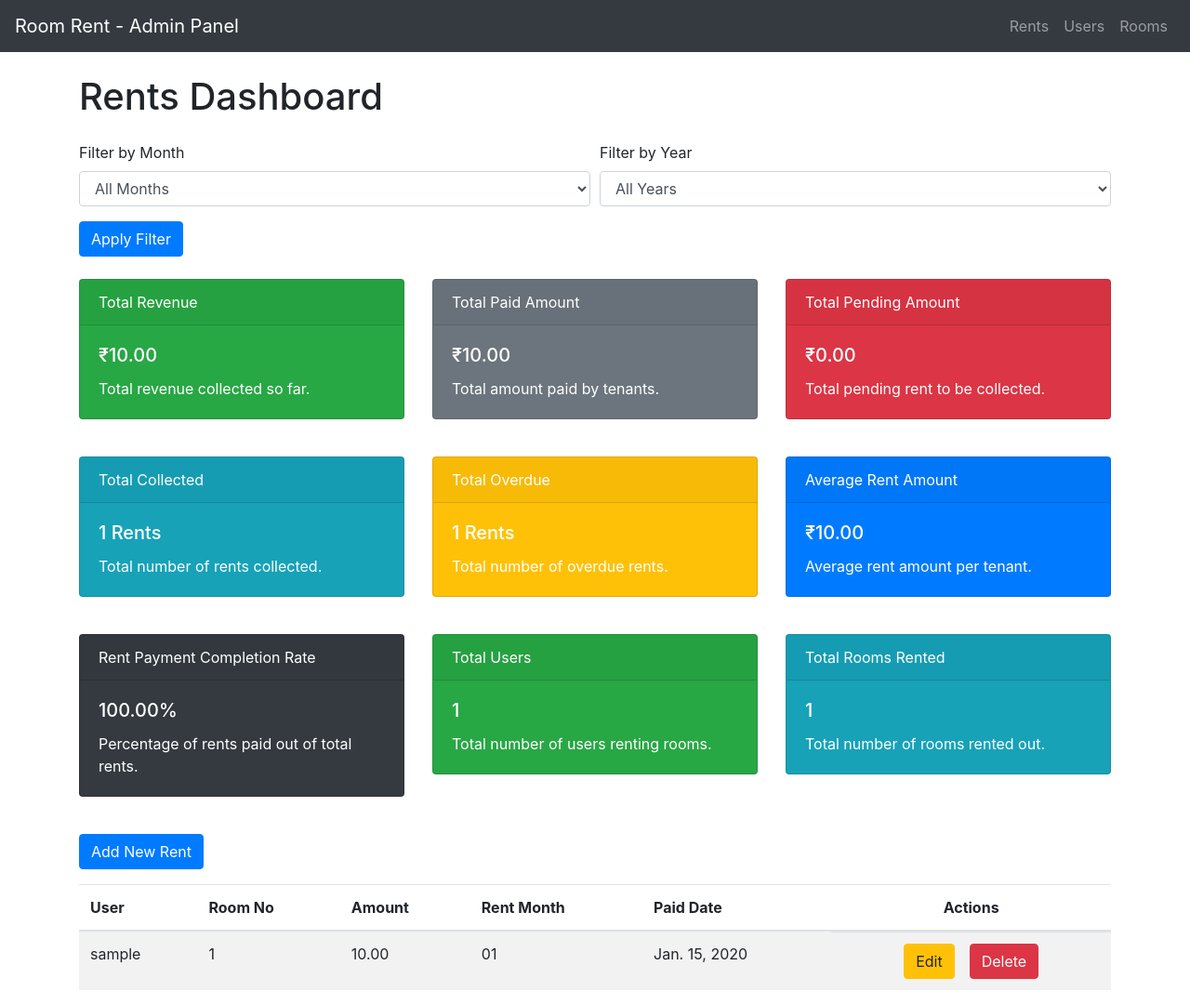
After one commit to yogeshbhagatcode/room_rent, a Django app: page /rents/dashboard/ in a window 1280 px wide. The commit adds this page. Shown: the whole page at 93% size. Run offline with Django 5.2, Linux system fonts and the light colour scheme; tables that the repository leaves empty hold one stand-in row (values such as "Sample post"); some libraries are stand-ins or nearby versions.

Commit message:
Added dashboard page

```diff
--- a/rents/urls.py
+++ b/rents/urls.py
@@ -3,6 +3,8 @@ from django.urls import path
 from . import views
 
 urlpatterns = [
+    # Dashboard URLs
+    path("dashboard/", views.rent_dashboard, name="rent_dashboard"),
     # Room URLs
     path("rooms/", views.room_list, name="room_list"),
     path("rooms/create/", views.room_create, name="room_create"),
--- a/rents/views.py
+++ b/rents/views.py
@@ -1,10 +1,68 @@
 # pylint: disable=missing-module-docstring
 # pylint: disable=missing-function-docstring
+
+from datetime import datetime
 
 from django.shortcuts import get_object_or_404, redirect, render
 
 from .forms import RentsForm, RoomForm, UserDetailsForm
 from .models import MONTH_CHOICES, Rent, Room, UserDetails
+
+
+# Room rent dashboard view
+def rent_dashboard(request):
+    filter_month = request.GET.get("filter_month", "")
+    filter_year = request.GET.get("filter_year", "")
+
+    # Get the available years for filtering
+    all_years = Rent.objects.values("paid_date__year").distinct()
+    year_choices = [str(year["paid_date__year"]) for year in all_years]
+
+    # Base query for Rent model
+    rents = Rent.objects.all()
+
+    # Apply filtering by month
+    if filter_month:
+        rents = rents.filter(rent_month=filter_month)
+
+    # Apply filtering by year
+    if filter_year:
+        rents = rents.filter(paid_date__year=filter_year)
+
+    # Calculate the total revenue, total rents, and total overdue rents
+    total_revenue = sum(rent.amount for rent in rents)
+    total_collected = rents.count()
+    overdue_rents = rents.filter(paid_date__lt=datetime.today()).count()
+
+    # Additional statistics
+    total_paid_amount = sum(
+        rent.amount for rent in rents.filter(paid_date__isnull=False)
+    )
+    total_pending_amount = total_revenue - total_paid_amount
+    average_rent_amount = total_revenue / total_collected if total_collected else 0
+    rent_payment_completion_rate = (
+        (total_collected / rents.count()) * 100 if rents.count() > 0 else 0
+    )
+    total_users = rents.values("user").distinct().count()
+    total_rooms_rented = rents.values("room_no").distinct().count()
+
+    context = {
+        "rents": rents,
+        "total_revenue": total_revenue,
+        "total_collected": total_collected,
+        "total_overdue": overdue_rents,
+        "total_paid_amount": total_paid_amount,
+        "total_pending_amount": total_pending_amount,
+        "average_rent_amount": average_rent_amount,
+        "rent_payment_completion_rate": rent_payment_completion_rate,
+        "total_users": total_users,
+        "total_rooms_rented": total_rooms_rented,
+        "filter_month": filter_month,
+        "filter_year": filter_year,
+        "month_choices": MONTH_CHOICES,
+        "year_choices": year_choices,
+    }
+    return render(request, "admin/rent_dashboard.html", context)
 
 
 # List View for Rooms
--- /dev/null
+++ b/templates/admin/rent_dashboard.html
@@ -0,0 +1,167 @@
+{% extends 'base_generic.html' %}
+
+{% block content %}
+    <div class="container">
+        <h1 class="my-4">Rents Dashboard</h1>
+
+        <!-- Filter Section -->
+        <form method="get" class="mb-4">
+            <div class="form-row">
+                <!-- Month Filter -->
+                <div class="form-group col-md-6">
+                    <label for="filter_month">Filter by Month</label>
+                    <select name="filter_month" id="filter_month" class="form-control">
+                        <option value="">All Months</option>
+                        {% for month_code, month_name in month_choices %}
+                            <option value="{{ month_code }}" {% if filter_month == month_code %}selected{% endif %}>{{ month_name }}</option>
+                        {% endfor %}
+                    </select>
+                </div>
+
+                <!-- Year Filter -->
+                <div class="form-group col-md-6">
+                    <label for="filter_year">Filter by Year</label>
+                    <select name="filter_year" id="filter_year" class="form-control">
+                        <option value="">All Years</option>
+                        {% for year in year_choices %}
+                            <option value="{{ year }}" {% if filter_year == year %}selected{% endif %}>{{ year }}</option>
+                        {% endfor %}
+                    </select>
+                </div>
+            </div>
+            <button type="submit" class="btn btn-primary">Apply Filter</button>
+        </form>
+
+        <!-- Statistics Section - 1 -->
+        <div class="row mb-4">
+            <div class="col-md-4">
+                <div class="card text-white bg-success mb-3">
+                    <div class="card-header">Total Revenue</div>
+                    <div class="card-body">
+                        <h5 class="card-title">₹{{ total_revenue }}</h5>
+                        <p class="card-text">Total revenue collected so far.</p>
+                    </div>
+                </div>
+            </div>
+
+            <div class="col-md-4">
+                <div class="card text-white bg-secondary mb-3">
+                    <div class="card-header">Total Paid Amount</div>
+                    <div class="card-body">
+                        <h5 class="card-title">₹{{ total_paid_amount }}</h5>
+                        <p class="card-text">Total amount paid by tenants.</p>
+                    </div>
+                </div>
+            </div>
+
+            <div class="col-md-4">
+                <div class="card text-white bg-danger mb-3">
+                    <div class="card-header">Total Pending Amount</div>
+                    <div class="card-body">
+                        <h5 class="card-title">₹{{ total_pending_amount }}</h5>
+                        <p class="card-text">Total pending rent to be collected.</p>
+                    </div>
+                </div>
+            </div>
+        </div>
+
+        <!-- Statistics Section - 2 -->
+        <div class="row mb-4">
+            <div class="col-md-4">
+                <div class="card text-white bg-info mb-3">
+                    <div class="card-header">Total Collected</div>
+                    <div class="card-body">
+                        <h5 class="card-title">{{ total_collected }} Rents</h5>
+                        <p class="card-text">Total number of rents collected.</p>
+                    </div>
+                </div>
+            </div>
+
+            <div class="col-md-4">
+                <div class="card text-white bg-warning mb-3">
+                    <div class="card-header">Total Overdue</div>
+                    <div class="card-body">
+                        <h5 class="card-title">{{ total_overdue }} Rents</h5>
+                        <p class="card-text">Total number of overdue rents.</p>
+                    </div>
+                </div>
+            </div>
+
+            <div class="col-md-4">
+                <div class="card text-white bg-primary mb-3">
+                    <div class="card-header">Average Rent Amount</div>
+                    <div class="card-body">
+                        <h5 class="card-title">₹{{ average_rent_amount|floatformat:2 }}</h5>
+                        <p class="card-text">Average rent amount per tenant.</p>
+                    </div>
+                </div>
+            </div>
+        </div>
+
+        <!-- Statistics Section - 3 -->
+        <div class="row mb-4">
+            <div class="col-md-4">
+                <div class="card text-white bg-dark mb-3">
+                    <div class="card-header">Rent Payment Completion Rate</div>
+                    <div class="card-body">
+                        <h5 class="card-title">{{ rent_payment_completion_rate|floatformat:2 }}%</h5>
+                        <p class="card-text">Percentage of rents paid out of total rents.</p>
+                    </div>
+                </div>
+            </div>
+
+            <div class="col-md-4">
+                <div class="card text-white bg-success mb-3">
+                    <div class="card-header">Total Users</div>
+                    <div class="card-body">
+                        <h5 class="card-title">{{ total_users }}</h5>
+                        <p class="card-text">Total number of users renting rooms.</p>
+                    </div>
+                </div>
+            </div>
+
+            <div class="col-md-4">
+                <div class="card text-white bg-info mb-3">
+                    <div class="card-header">Total Rooms Rented</div>
+                    <div class="card-body">
+                        <h5 class="card-title">{{ total_rooms_rented }}</h5>
+                        <p class="card-text">Total number of rooms rented out.</p>
+                    </div>
+                </div>
+            </div>
+        </div>
+
+        <!-- Rent Table Section -->
+        <a href="{% url 'rent_create' %}" class="btn btn-primary mb-3">Add New Rent</a>
+        <div class="table-responsive">
+            <table class="table table-striped">
+                <thead>
+                    <tr>
+                        <th>User</th>
+                        <th>Room No</th>
+                        <th>Amount</th>
+                        <th>Rent Month</th>
+                        <th>Paid Date</th>
+                        <th class="text-center">Actions</th>
+                    </tr>
+                </thead>
+                <tbody>
+                    {% for rent in rents %}
+                        <tr>
+                            <td>{{ rent.user.username }}</td>
+                            <td>{{ rent.room_no.room_no }}</td>
+                            <td>{{ rent.amount }}</td>
+                            <td>{{ rent.rent_month }}</td>
+                            <td>{{ rent.paid_date }}</td>
+                            <td class="d-flex justify-content-center">
+                                <a href="{% url 'rent_update' rent.pk %}" class="btn btn-warning mx-2">Edit</a>
+                                <a href="{% url 'rent_delete' rent.pk %}" class="btn btn-danger mx-2">Delete</a>
+                            </td>
+                        </tr>
+                    {% endfor %}
+                </tbody>
+            </table>
+        </div>
+    </div>
+
+{% endblock %}
--- a/templates/admin/rent_list.html
+++ b/templates/admin/rent_list.html
@@ -4,6 +4,7 @@
     <div class="container">
         <h1 class="my-4">Rents</h1>
         <a href="{% url 'rent_create' %}" class="btn btn-primary mb-3">Add New Rent</a>
+        <div class="table-responsive">
             <table class="table table-striped">
                 <thead>
                     <tr>
@@ -32,4 +33,5 @@
                 </tbody>
             </table>
         </div>
+    </div>
 {% endblock %}
--- a/templates/admin/room_list.html
+++ b/templates/admin/room_list.html
@@ -4,6 +4,7 @@
     <div class="container">
         <h1 class="my-4">Rooms</h1>
         <a href="{% url 'room_create' %}" class="btn btn-primary mb-3">Add New Room</a>
+        <div class="table-responsive">
             <table class="table table-striped">
                 <thead>
                     <tr>
@@ -28,4 +29,5 @@
                 </tbody>
             </table>
         </div>
+    </div>
 {% endblock %}
--- a/templates/admin/user_details_list.html
+++ b/templates/admin/user_details_list.html
@@ -4,6 +4,7 @@
     <div class="container">
         <h1 class="my-4">User Details</h1>
         <a href="{% url 'user_details_create' %}" class="btn btn-primary mb-3">Add New User</a>
+        <div class="table-responsive">
             <table class="table table-striped">
                 <thead>
                     <tr>
@@ -28,4 +29,5 @@
                 </tbody>
             </table>
         </div>
+    </div>
 {% endblock %}
--- a/templates/base_generic.html
+++ b/templates/base_generic.html
@@ -8,8 +8,12 @@
 </head>
 <body>
     <nav class="navbar navbar-expand-lg navbar-dark bg-dark">
-        <a class="navbar-brand" href="#">Admin Panel</a>
-        <div class="navbar-collapse">
+        <a class="navbar-brand" href="{% url 'rent_dashboard' %}">Room Rent - Admin Panel</a>
+        <!-- Toggler Button for Mobile View -->
+        <button class="navbar-toggler" type="button" data-toggle="collapse" data-target="#navbarNav" aria-controls="navbarNav" aria-expanded="false" aria-label="Toggle navigation">
+            <span class="navbar-toggler-icon"></span> <!-- The hamburger icon -->
+        </button>
+        <div class="collapse navbar-collapse" id="navbarNav">
             <ul class="navbar-nav ml-auto">
                 <li class="nav-item">
                     <a class="nav-link" href="{% url 'rent_list' %}">Rents</a>
@@ -26,5 +30,10 @@
 
     {% block content %}
     {% endblock %}
+
+    <!-- Bootstrap and jQuery (required for collapse functionality) -->
+    <script src="https://code.jquery.com/jquery-3.5.1.slim.min.js"></script>
+    <script src="https://cdn.jsdelivr.net/npm/@popperjs/core@2.9.1/dist/umd/popper.min.js"></script>
+    <script src="https://stackpath.bootstrapcdn.com/bootstrap/4.5.2/js/bootstrap.min.js"></script>
 </body>
 </html>
```
Lines whose indentation alone changed are shown as unchanged.
